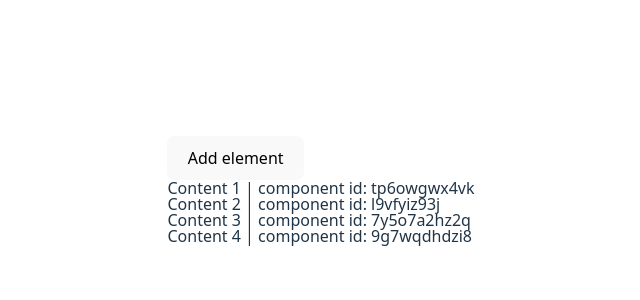
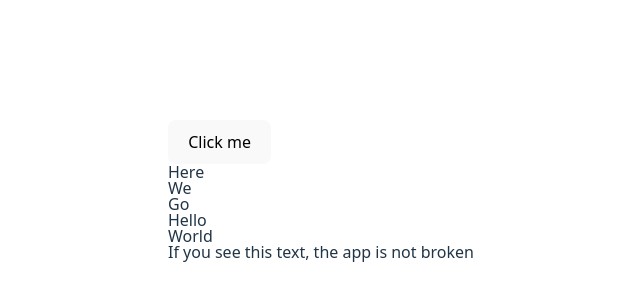
Before and after one commit to outstandingfreelance/skillbox-4.5, a React (Vite) app in the folder reddit/: page / in a window 1280 px wide. Shown: the part 210-510 px from the top of the page, without its empty margins (319-959 px from the left). Built offline with nearby package versions, Linux system fonts and the light colour scheme.

Commit message:
GenericList with settable HTML-tag done. DynamicList component  deleted

```diff
--- a/reddit/DynamicList.tsx
+++ /dev/null
@@ -1,50 +0,0 @@
-import { generateRandomString } from "./src/utils/react/generateRandomIndex.tsx";
-
-
-
-// хардкодим индексы
-// это мы щас имитируем, как реакт это всё будет редерить/просчитывать
-
-
-interface IDynamicListProps {
-    list: {id: string, value: string}[];
-    onItemClick: (id: string) => void;
-    onAdd: () => void;
-}
-
-
-
-export const DynamicList: React.FC<IDynamicListProps> = ({ list, onItemClick, onAdd }) => {
-    return (
-        <>
-        <button
-        onClick={onAdd}
-        >
-            Add element
-        </button>
-            <ul>
-                {list.map((item)=>(
-                    <li onClick={() => onItemClick(item.id)} key={item.id}>{item.value} | component id: {item.id}</li>
-                ))}
-            </ul>
-        </>
-    )
-}
-
-
-
-const prevJsx = [
-    <li key={0}>Content 0</li>,
-    <li key={1}>Content 0</li>,
-    <li key={2}>Content 0</li>,
-    <li key={3}>Content 0</li>,
-    {/* удалили  */ }
-]
-
-const currentJsx = [
-    <li key={0}>Content 0</li>,
-    <li key={1}>Content 0</li>,
-    {/* удалили  */ }
-]
-// реакт не понял, что мы удалили третий
-// короче, ключи должны обяхательно быть уникальными
--- a/reddit/handleClick.ts
+++ /dev/null
@@ -1,24 +0,0 @@
-import React from 'react'
-import { generateId } from '/Users/edgar/Desktop/рабочий стол/Skillbox/4 React/5/homework/skillbox-4.5/reddit/src/utils/react/generateRandomIndex.tsx'
-
-export const LIST = [
-  { value: 'Content 1' },
-  { value: 'Content 2' },
-  { value: 'Content 3' },
-  { value: 'Content 4' },
-].map(generateId())
-
-
-
-export const handleAdd = (setList: React.Dispatch<React.SetStateAction<typeof LIST>>) => () => {
-  setList((prevList: typeof LIST) => prevList.concat([generateId()({ value: 'New Content' })]))
-}
-
-export const handleClick = (setList: React.Dispatch<React.SetStateAction<typeof LIST>>) => (id: string) => {
-  console.log(id);
-  setList((prevList: typeof LIST) =>
-    prevList.some(item => item.value === id)
-      ? prevList
-      : [...prevList, generateId()({ value: id })]
-  )
-}
--- a/reddit/src/App.tsx
+++ b/reddit/src/App.tsx
@@ -5,17 +5,53 @@ import React from 'react'
 import './App.css'
 import { DynamicList } from '../DynamicList.tsx'
 import { generateId, generateRandomString } from './utils/react/generateRandomIndex.tsx'
-
-
-import { LIST, handleAdd, handleClick } from '../handleClick.ts'
+// import { Header } from '/Users/edgar/Desktop/рабочий стол/Skillbox/4 React/5/homework/skillbox-4.5/reddit/src/components/Header/Header.tsx'
+// import { LIST, handleAdd } from '../handleClick.ts'
+import { OurList } from '/Users/edgar/Desktop/рабочий стол/Skillbox/4 React/5/homework/skillbox-4.5/reddit/src/shared/components/OurList/OurList.tsx'
+import type { IOurListProps, TOurListChildrenProps } from './shared/components/OurList/OurList.tsx'
+import { merge } from './utils/js/merge';
+import { GenericList } from './shared/components/GenericList/GenericList.tsx';
 
 export default function App() {
-  const [list, setList] = React.useState(LIST);
+  const LIST: TOurListChildrenProps[] = [
+    {
+      text: "Here"
+    },
+    {
+      text: "We"
+    },
+    {
+      text: "Go"
+    },
+    {
+      text: "Hello"
+    },
+    {
+      text: "World"
+    }
+  ].map((item) => ({ ...item, id: generateRandomString(), onClick: (id: string) => handleClick({ id, text: item.text }) }));
+
+const [list, setList] = useState(LIST);
+
+  const handleAdd = (setList: React.Dispatch<React.SetStateAction<TOurListChildrenProps[]>>) => {
+    setList((prev) => [...prev, { id: generateRandomString(), text: generateRandomString() }]);
+  };
+
+  function handleClick(id: TOurListChildrenProps['id']) {
+    setList((prev: TOurListChildrenProps[]) => prev.filter((item) => item.id !== id));
+  }
+
 
   return (
     <>
-
-      <DynamicList list={list} onItemClick={handleClick(setList)} onAdd={handleAdd(setList)} />
+      {/* <Header /> */}
+      {/* <DynamicList list={list} onItemClick={handleClick(setList)} onAdd={handleAdd(setList)} /> */}
+      <button onClick={() => handleAdd(setList)}>Click me</button>
+      {/* <OurList someShitHere={list} onClick={(id: string) => handleClick(id)} /> */}
+      <GenericList onClick={(id: string)=>handleClick(id)} someShitHere={list}/>
+      <p>
+        If you see this text, the app is not broken
+      </p>
     </>
   )
 }
--- a/reddit/src/components/Header/Header.tsx
+++ b/reddit/src/components/Header/Header.tsx
@@ -13,6 +13,7 @@ export function Header() {
       <SearchBar />
 
       <Message />
+
     </div>
   );
 }
--- /dev/null
+++ b/reddit/src/shared/components/GenericList/GenericList.tsx
@@ -0,0 +1,36 @@
+import React from 'react';
+import styles from './GenericList.module.css';
+import type { TOurListChildrenProps } from 'src/shared/components/OurList/OurList.tsx';
+
+interface IGenericListProps {
+  someShitHere: TOurListChildrenProps[];
+  onClick: (id: string) => void;
+  ManuallySetLayoutTagHere: string;
+  As?: 'a' | 'li' | 'button' | 'div';
+}
+
+interface IItem{
+
+}
+
+
+
+export function GenericList( {someShitHere, onClick} : IGenericListProps ) {
+  return (
+    <>
+      { someShitHere.map(({ ManuallySetLayoutTagHere = 'div', text, className, id, href }) => {
+        const Tag = ManuallySetLayoutTagHere as keyof React.JSX.IntrinsicElements;
+
+        return(
+          <Tag key={id} className={className} onClick={() => onClick(id)} href={href}>
+
+            {text}
+          </Tag>
+        )
+      }
+
+
+    ) }
+    </>
+  );
+}
--- /dev/null
+++ b/reddit/src/shared/components/GenericList/index.ts
@@ -0,0 +1 @@
+export * from './GenericList';
--- /dev/null
+++ b/reddit/src/shared/components/OurList/OurList.tsx
@@ -0,0 +1,30 @@
+import React from 'react';
+import styles from './OurList.module.css';
+
+
+export interface IOurListProps {
+  someShitHere: TOurListChildrenProps[];
+  onClick?: (id: string) => void;
+}
+
+
+export type TOurListChildrenProps = {
+  id: string;
+  text: string;
+  ManuallySetLayoutTagHere: string;
+  onClick: (id: string) => void;
+  className?: string;
+  href?: string;
+}
+
+export function OurList({ someShitHere, onClick }: IOurListProps) {
+  return (
+    <>
+      <ul>
+        {someShitHere.map((item: TOurListChildrenProps) => {
+          return <li key={item.id} onClick={() => onClick?.(item.id)}>{item.text}</li>
+        })}
+      </ul>
+    </>
+  );
+}
--- /dev/null
+++ b/reddit/src/shared/components/OurList/index.ts
@@ -0,0 +1 @@
+export * from './OurList';
--- a/reddit/src/utils/js/merge.ts
+++ b/reddit/src/utils/js/merge.ts
@@ -1,5 +1,5 @@
-export function merge<O extends object>(obj: O){
+export function merge<O extends object>(obj1: O){
     return function <K extends object>(obj2: K){
-        return {...obj, ...obj2}
+        return {...obj1, ...obj2}
     }
 }
```
Also changed, not shown: reddit/src/shared/components/GenericList/genericlist.module.css (added), reddit/src/shared/components/OurList/ourlist.module.css (added).
